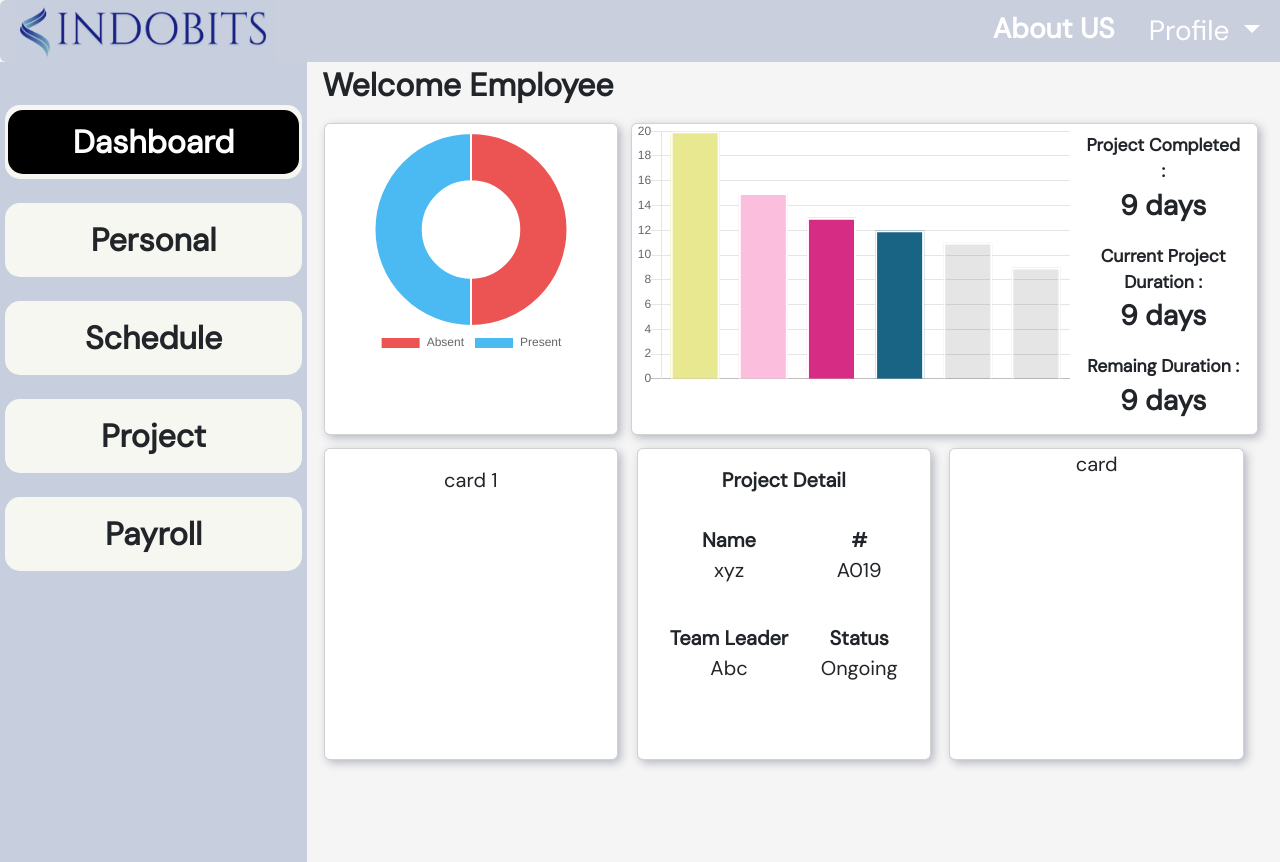
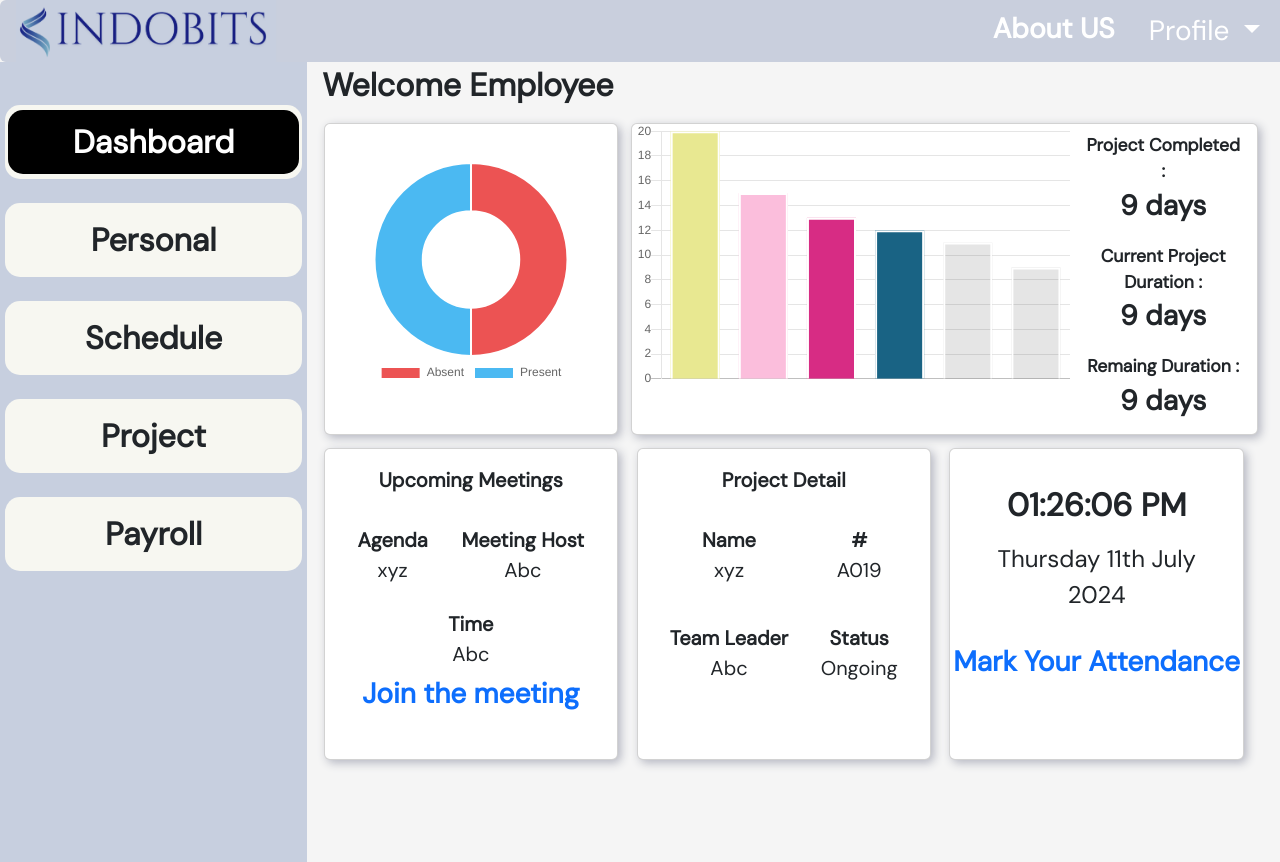
Before and after one commit to amann-03/HRMS, a PHP site: page /personal/dashboard.php in a window 1280 px wide. Run offline with PHP 8.4, Linux system fonts and the light colour scheme; some libraries are stand-ins or nearby versions.

Commit message:
Add files via upload

```diff
--- a/dashboard.php
+++ b/dashboard.php
@@ -1,3 +1,15 @@
+<html>
+<head>
+	<script src="jquery-3.7.1.js"></script>
+	<script language="javascript">
+		$(document).ready(function(){
+			setInterval(function(){
+				$('#clock').load('Dash_el/clock.php');
+			},1000);
+		});
+	</script>
+</head>
+
 <link rel="stylesheet" type="text/css" href="_CSS/bootstrap.css">
 <link rel="stylesheet" type="text/css" href="CSS/styles.css?v=1.1">
 <link href='https://fonts.googleapis.com/css?family=DM Sans' rel='stylesheet'>
@@ -19,6 +31,7 @@
 <div class="row">
 
 <a href="Schedule.php"class="col"> <div class="card"id ="card1">
+<br>
 		<div class="chart_container"><?php require_once('charts/Pie_chart_Dashboard.php') ?></div>
 </div>
 </a>
@@ -42,7 +55,29 @@
 	<div class="col">
 		<div class="card">
 			<div class="card-body">
-				card 1
+				<dt class="h7">Upcoming Meetings</dt>
+			<br>
+			<div style="display:flex; justify-content:space-around;">
+			<dl style="float: left;">
+				<dt>Agenda</dt>
+				<dd>xyz</dd>
+
+			</dl>
+			<dl style="float: right;">
+				<dt>Meeting Host</dt>
+				<dd>Abc</dd>
+
+
+			</dl>
+
+		</div>
+		<dl >
+				<dt>Time</dt>
+				<dd>Abc</dd>
+				<a href="#"  class="link-primary"><dt><h3>Join the meeting</h3></dt></a>
+				<br>
+
+			</dl>
 			</div>
 		</div>
 	</div>
@@ -70,10 +105,21 @@
 	</div>
 </a>
 <div class="col"> <div class="card">
-	card
+
+	 <div id="clock">
+	 	<?php date_default_timezone_set("Asia/Kolkata");
+	?>
+    <div style="padding: 0.5vw;font-size: 4vh; font-weight: 700;"><?php echo date("h:i:s A")?></div>
+
+    <div style="padding: 0.5vw;font-size: 3vh;"><?php echo date("l jS  F Y")?></div>
+
+	 </div>
+
+	<a href="attendance.php" class="link-primary"><h3 style="font-size: 3.5vh;">Mark Your Attendance</h3></a>
 </div>
 </div>
 </div>
 </div>
 </div>
 </div>
+</html>
```
